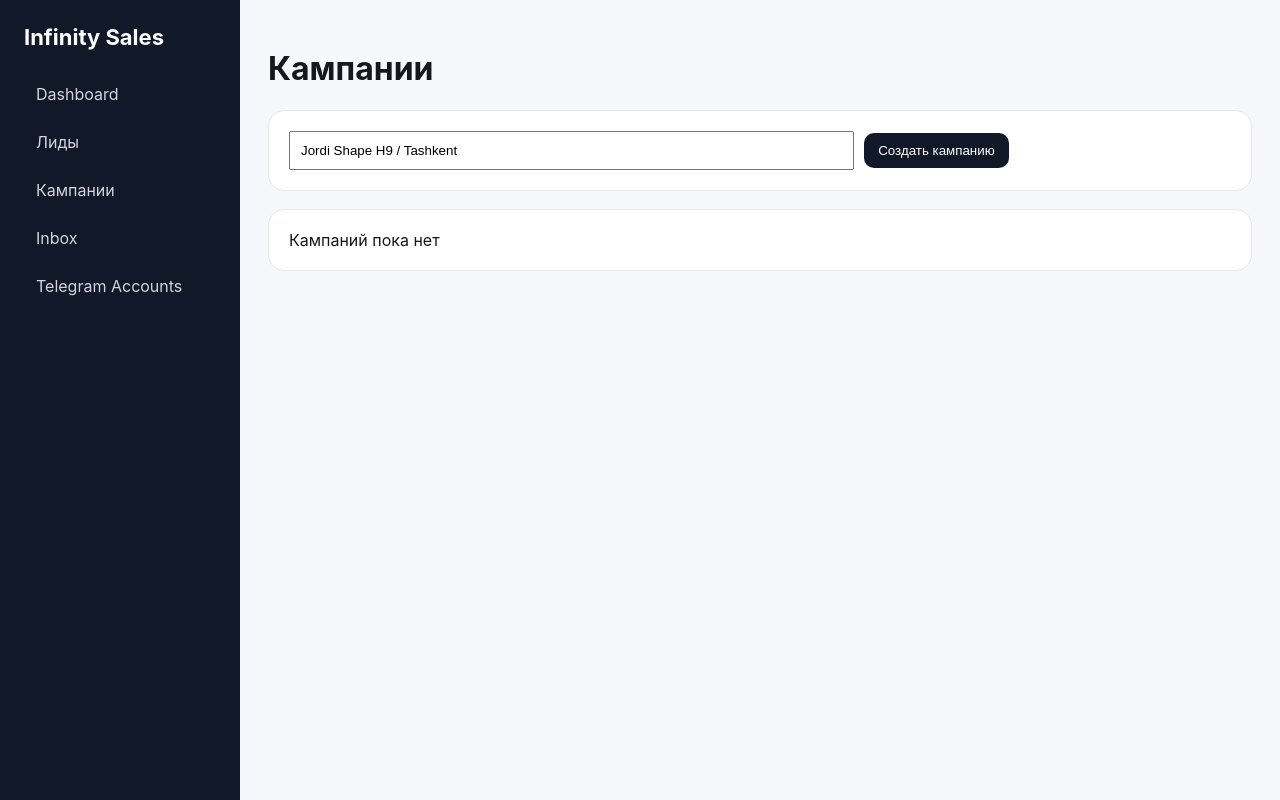
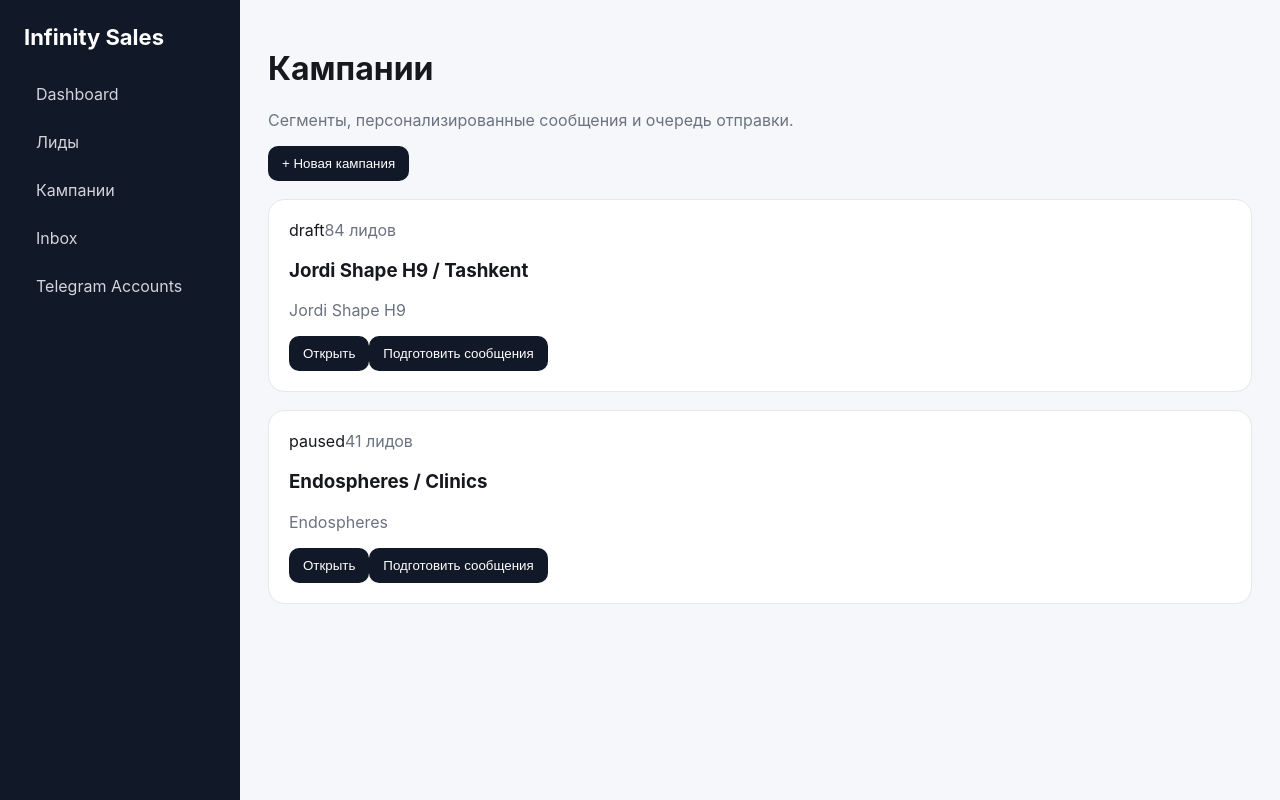
Before and after one commit to Uzbegg/sales, a Next.js app in the folder frontend/: page /campaigns in a window 1280 px wide. Built offline with nearby package versions, Linux system fonts and the light colour scheme; no server answers.

Commit message:
ui: improve frontend/app/campaigns/page.js

```diff
--- a/frontend/app/campaigns/page.js
+++ b/frontend/app/campaigns/page.js
@@ -1,10 +1,6 @@
 'use client'
-import {useEffect,useState} from 'react'
+import {demoCampaigns} from '../../lib/demo'
 export default function Campaigns(){
- const api=process.env.NEXT_PUBLIC_API_URL; const [items,setItems]=useState([]); const [name,setName]=useState('Jordi Shape H9 / Tashkent')
- async function load(){const r=await fetch(api+'/campaigns');setItems(await r.json())}
- useEffect(()=>{load()},[])
- async function create(){await fetch(api+'/campaigns',{method:'POST',headers:{'Content-Type':'application/json'},body:JSON.stringify({name,product:'Jordi Shape H9',template:'Здравствуйте, {{first_name}}! Меня зовут {{manager_name}}...'})});load()}
- return <><h1>Кампании</h1><div className="panel"><input value={name} onChange={e=>setName(e.target.value)} style={{padding:10,width:'60%'}}/><button className="btn" onClick={create} style={{marginLeft:10}}>Создать кампанию</button></div>
- <div className="panel">{items.length?items.map(x=><div key={x.id} style={{padding:'10px 0',borderBottom:'1px solid #eee'}}><b>{x.name}</b> — {x.status}</div>):'Кампаний пока нет'}</div></>
+ return <><div className="pageHead"><div><h1>Кампании</h1><p className="muted">Сегменты, персонализированные сообщения и очередь отправки.</p></div><button className="btn">+ Новая кампания</button></div>
+ <div className="campaignGrid">{demoCampaigns.map(x=><div className="panel campaignCard" key={x.id}><div className="rowBetween"><span className={'status '+x.status}>{x.status}</span><span className="muted">{x.recipients} лидов</span></div><h3>{x.name}</h3><p className="muted">{x.product}</p><div className="campaignActions"><button className="btn secondary">Открыть</button><button className="btn">Подготовить сообщения</button></div></div>)}</div></>
 }
```
